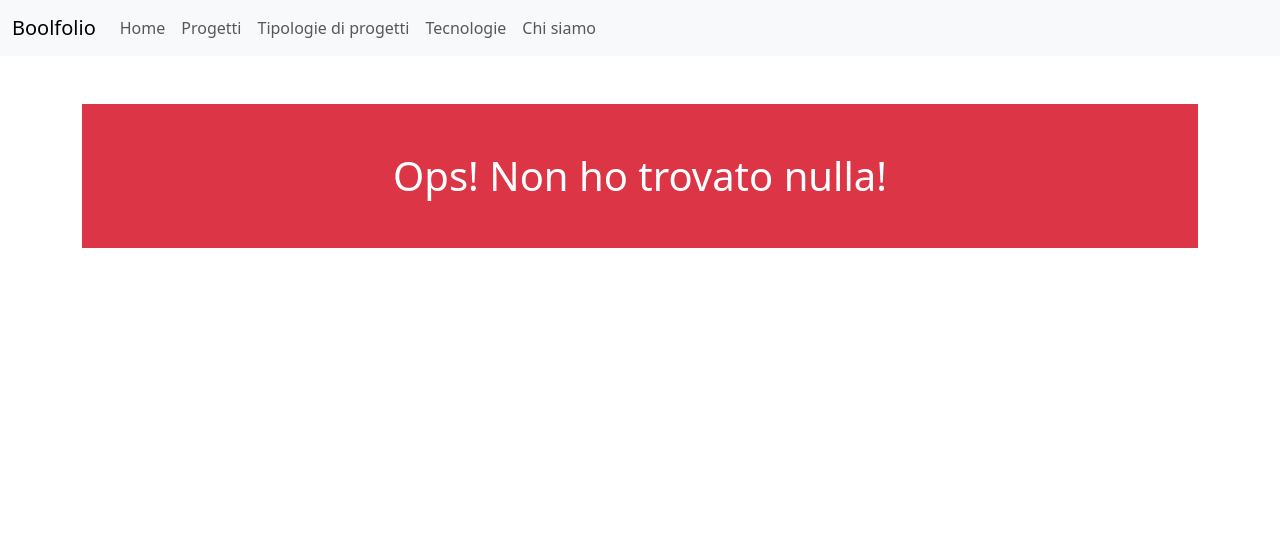
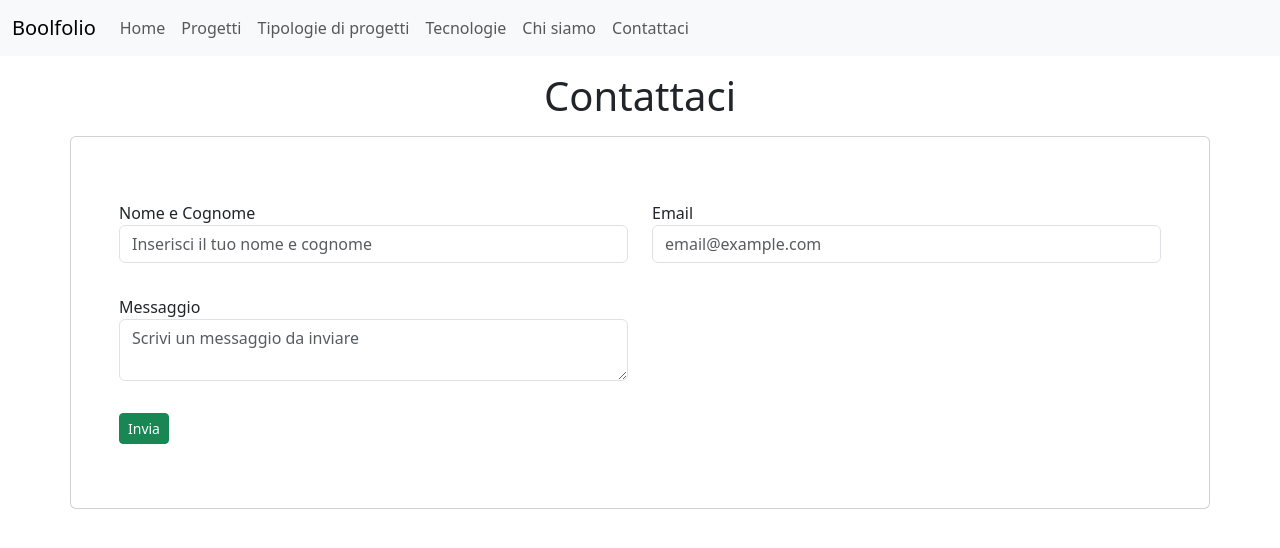
Before and after one commit to antoniogisondi/vite-boolfolio, a Vue app: page /contact-us in a window 1280 px wide. Before the commit this address led to /page-not-found. Shown: the top 548 px of the page. Built offline with nearby package versions, Linux system fonts and the light colour scheme.

Commit message:
Exercise done

```diff
--- a/src/components/AppHeader.vue
+++ b/src/components/AppHeader.vue
@@ -26,6 +26,10 @@ export default {
                     label: 'Chi siamo',
                     route_name: 'about_us'
                 },
+                {
+                    label: 'Contattaci',
+                    route_name: 'ask_us'
+                }
             ],
         }
     },
--- /dev/null
+++ b/src/pages/AskUs.vue
@@ -0,0 +1,91 @@
+<script>
+import axios from 'axios';
+import { store } from '../store';
+export default {
+    data() {
+        return {
+            store,
+            name: '',
+            email: '',
+            message: '',
+            success: false,
+            errors: {},
+
+        }
+    },
+    methods: {
+        sendEmail() {
+            const data = {
+                name: this.name,
+                email: this.email,
+                description: this.message
+            }
+
+            //PULISCO L'ARRAY DEGLI ERRORI
+            this.errors = {};
+
+            axios.post(`${this.store.basicUrl}/api/contacts/`, data).then((response) => {
+                this.success = response.data.success;
+                if (!this.success) {
+                    this.errors = response.data.errors;
+                }
+                else {
+                    //PULISCO I DATI IN INPUT
+                    this.name = '';
+                    this.email = '';
+                    this.message = '';
+
+                    this.$router.push({ name: 'thanks' })
+                }
+            });
+        },
+    }
+}
+</script>
+<template>
+    <div>
+        <div class="container">
+            <div class="col-12 text-center">
+                <h1 class="text-center my-3">Contattaci</h1>
+            </div>
+            <div class="row">
+                <div class="col-12 card p-5">
+                    <form @submit.prevent="sendEmail()" class="row">
+                        <div class="col-12 col-md-6 my-3">
+                            <label class="control-label" for="name">Nome e Cognome</label>
+                            <input type="text" name="name" id="name" v-model="name"
+                                placeholder="Inserisci il tuo nome e cognome" class="form-control"
+                                :class="errors.name ? 'is-invalid' : ''">
+                            <p v-for="(error, index) in errors.name" :key="index" class="text-danger">
+                                {{ error }}
+                            </p>
+                        </div>
+                        <div class="col-12 col-md-6 my-3">
+                            <label class="control-label" for="email">Email</label>
+                            <input type="text" name="email" id="email" v-model="email" placeholder="email@example.com"
+                                class="form-control" :class="errors.email ? 'is-invalid' : ''">
+                            <p v-for="(error, index) in errors.email" :key="index" class="text-danger">
+                                {{ error }}
+                            </p>
+                        </div>
+                        <div class="col-12 col-md-6 my-3">
+                            <label class="control-label" for="name">Messaggio</label>
+                            <textarea name="message" id="message" v-model="message"
+                                placeholder="Scrivi un messaggio da inviare" class="form-control"
+                                :class="errors.description ? 'is-invalid' : ''"></textarea>
+                            <p v-for="(error, index) in errors.description" :key="index" class="text-danger">
+                                {{ error }}
+                            </p>
+                        </div>
+                        <div class="col-12  my-3">
+                            <button class="btn btn-sm btn-success" type="submit">Invia</button>
+                        </div>
+                    </form>
+                </div>
+            </div>
+        </div>
+    </div>
+</template>
+<style lang="scss">
+@use '../styles/generals.scss' as *;
+</style>
--- /dev/null
+++ b/src/pages/ThankYou.vue
@@ -0,0 +1,13 @@
+<script>
+export default {
+
+}
+</script>
+<template>
+    <div class="text-center">
+        <h1>Grazie per averci contattato</h1>
+        <h5>Le risponderemo al più presto</h5>
+        <h5>Grazie.</h5>
+    </div>
+</template>
+<style lang="scss"></style>
--- a/src/router.js
+++ b/src/router.js
@@ -7,6 +7,8 @@ import TechnologyList from './pages/TechnologyList.vue';
 import AboutUs from './pages/AboutUs.vue';
 import SingleProject from './pages/SingleProject.vue';
 import NotFound from './pages/NotFound.vue';
+import AskUs from './pages/AskUs.vue';
+import ThankYou from './pages/ThankYou.vue';
 
 const router = createRouter({
     history: createWebHistory(),
@@ -47,6 +49,16 @@ const router = createRouter({
             component: NotFound
         },
         {
+            path: '/contact-us',
+            name: 'ask_us',
+            component: AskUs
+        },
+        {
+            path: '/thanks',
+            name: 'thanks',
+            component: ThankYou
+        },
+        {
             path: '/:catchAll(.*)',
             redirect: '/page-not-found'
         }
```
